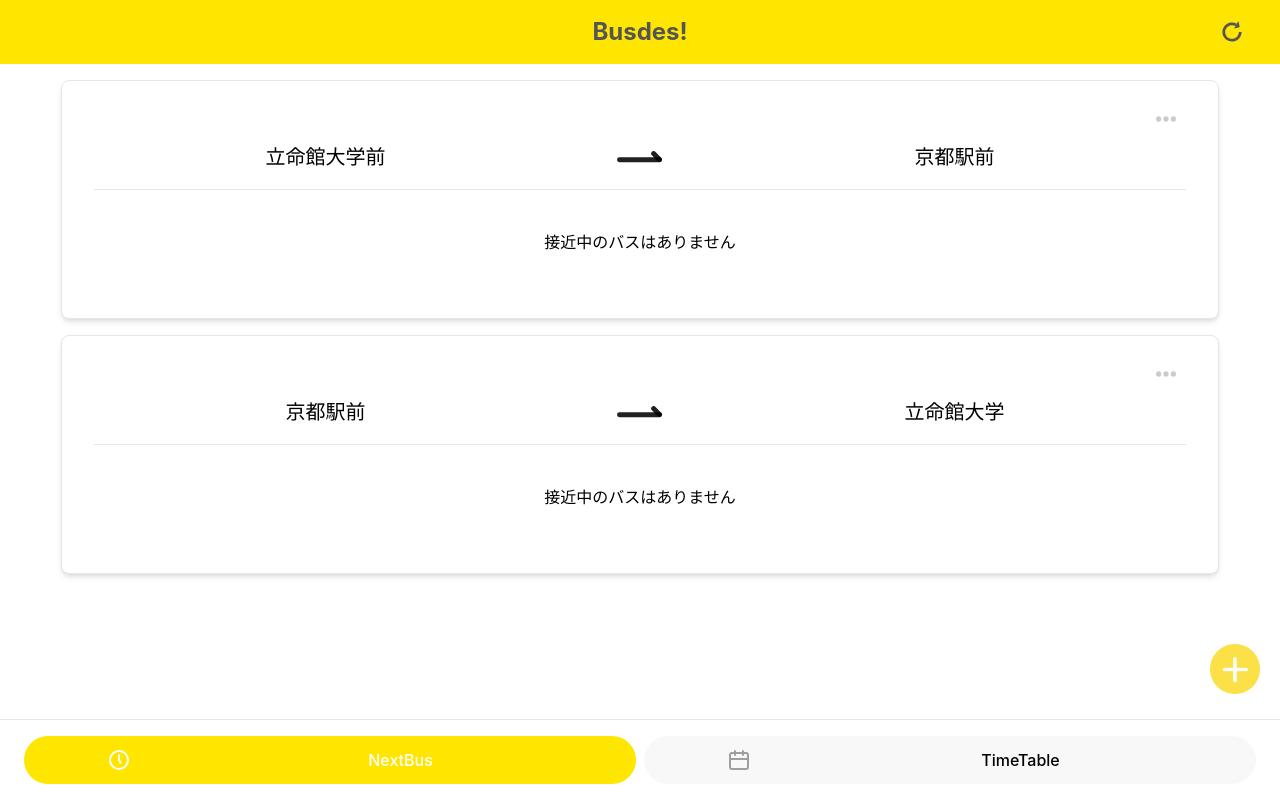
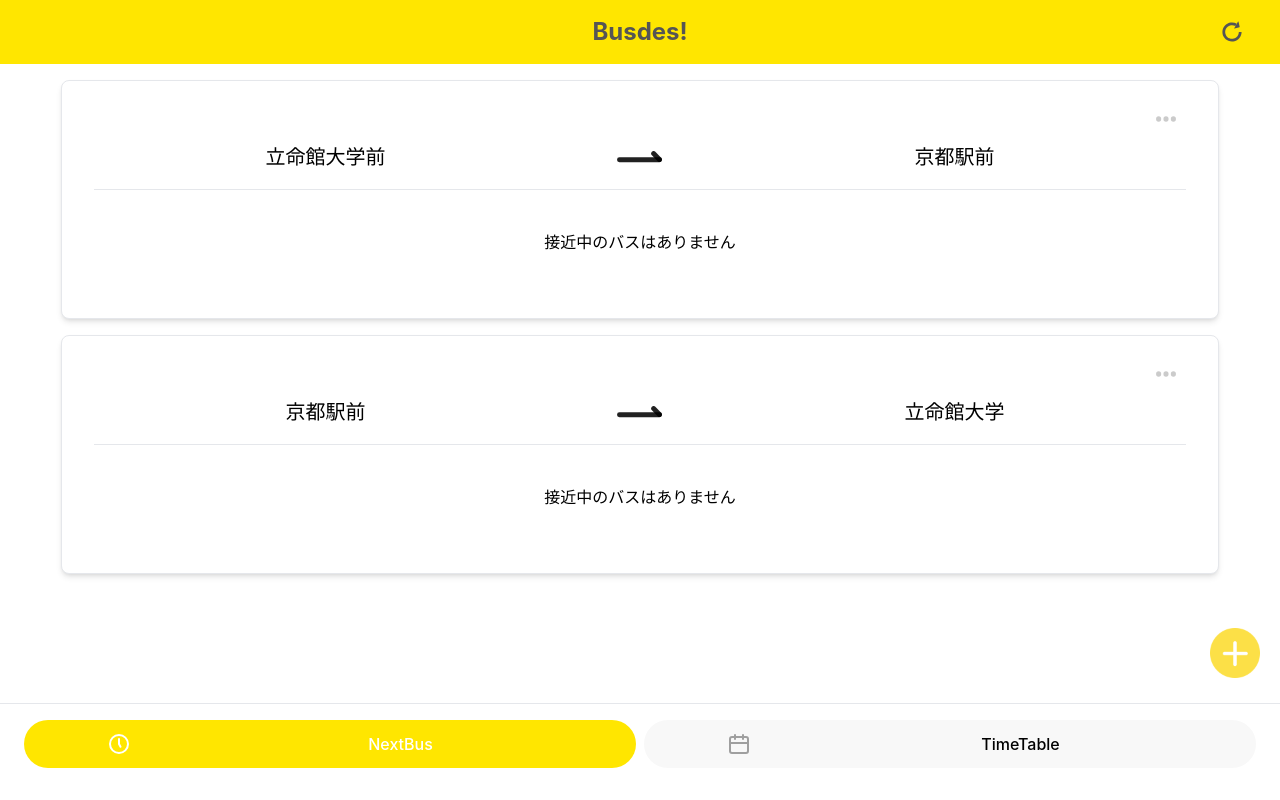
Before and after one commit to Shunkicreate/busdes-kic-web, a React (Create React App) app: page / in a window 1280 px wide. Built offline with nearby package versions, Linux system fonts and the light colour scheme; no server answers.

Commit message:
ヘッダーにpadding-bottom追加

```diff
--- a/src/layout/Footer.tsx
+++ b/src/layout/Footer.tsx
@@ -11,7 +11,7 @@ export const Footer = ({ setMode, currentMode }: { setMode: React.Dispatch<React
         history.pushState(state, unused, `?mode=${mode}`)
     }
     return (
-        <div className='w-full fixed bottom-0 z-10'>
+        <div className='w-full fixed pb-4 bottom-0 z-10'>
             <div className='relative'>
                 <div className='grid grid-cols-2 gap-2 pt-4 pb-4 px-6 bg-white border-t'>
                     <TabbarButton mode='NextBus' currentMode={currentMode} switchMode={switchMode}></TabbarButton>
```
